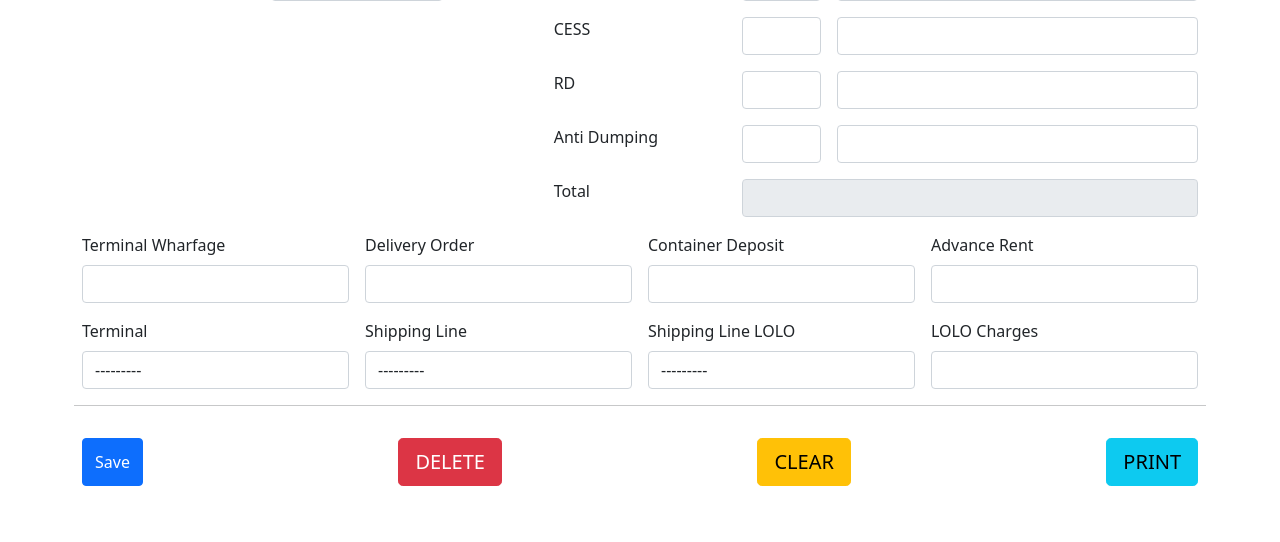
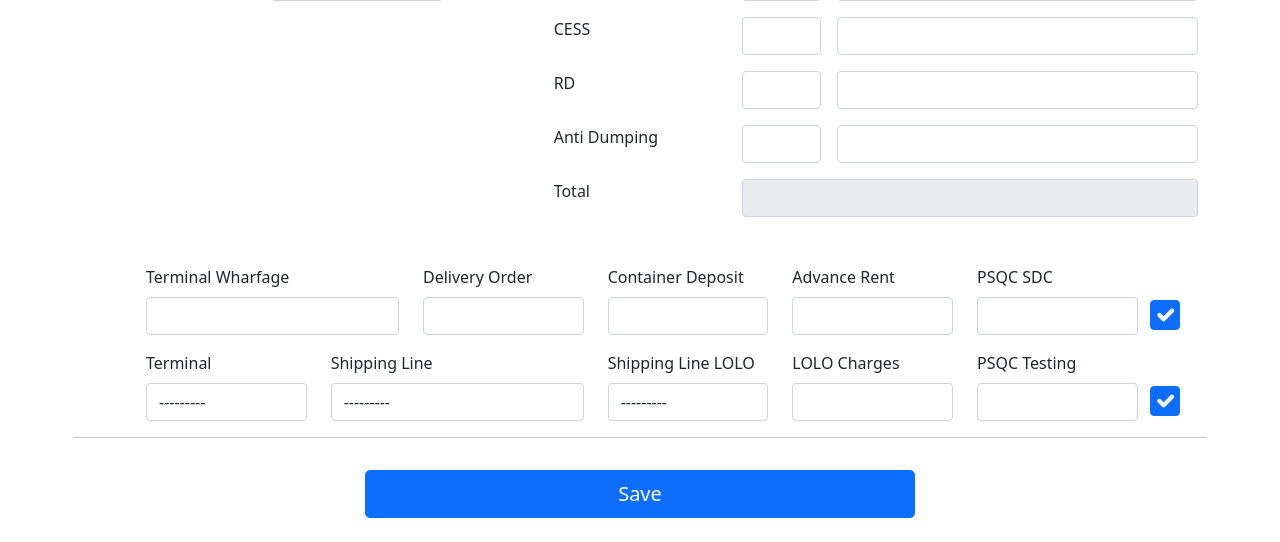
Before and after one commit to rizwanweb/FaithSoftware-V-0.1, a Django app: page /jobs/create_pid/ in a window 1280 px wide. Shown: the part 853-1395 px from the top of the page. Before the commit the page ends 1339 px from the top, so only its background shows below. Run offline with Django 3.2, Linux system fonts and the light colour scheme; the visitor is signed in with stand-in values (Sample User, id 1); data that the repository does not hold is empty; some libraries are stand-ins or nearby versions.

Commit message:
upgrading pid and job screen

```diff
--- a/jobs/models.py
+++ b/jobs/models.py
@@ -62,6 +62,10 @@ class Job(models.Model):
     shipping = models.ForeignKey(ShippingLine, on_delete=models.CASCADE)
     lolo = models.ForeignKey(LOLO, on_delete=models.CASCADE, null=True, blank=True)
     faithCheck = models.IntegerField(null=True, blank=True)
+    psqcaSDC = models.IntegerField(null=True, blank=True)
+    showSDC = models.BooleanField(default=False)
+    psqcaTesting = models.IntegerField(null=True, blank=True)
+    showTesting = models.BooleanField(default=True)
 
     billed = models.BooleanField(default=False)
 
@@ -130,6 +134,10 @@ class PID(models.Model):
     shipping = models.ForeignKey(ShippingLine, on_delete=models.CASCADE)
     lolo = models.ForeignKey(LOLO, on_delete=models.CASCADE, null=True, blank=True)
     faithCheck = models.IntegerField(null=True, blank=True)
+    psqcaSDC = models.IntegerField(null=True, blank=True)
+    showSDC = models.BooleanField(default=True)
+    psqcaTesting = models.IntegerField(null=True, blank=True)
+    showTesting = models.BooleanField(default=True)
 
     billed = models.BooleanField(default=False)
 
--- a/jobs/templates/jobs/create_pid.html
+++ b/jobs/templates/jobs/create_pid.html
@@ -7,6 +7,15 @@
 
 
 {% block content %}
+
+<style>
+  .big-checkbox {
+    width: 30px;
+    height: 30px;
+    margin-top: 35px;
+  }
+</style>
+
 
 <br>
 <div class="form-group">
@@ -116,7 +125,7 @@
 
     <div class="col-2">
       <label for="id_exRate" class="form-label">Exchange Rate</label>
-      {% render_field form.exRate class="form-control"%}
+      {% render_field form.exRate|attr:"onfocusout:setPSQCA(this)" class="form-control"%}
     </div>
 
     <div class="col-4">
@@ -259,33 +268,47 @@
     </div>
 
     <div class="col-sm-5">
-      {% render_field form.total|attr:"readonly" class="form-control"%}
+      {% render_field form.total|attr:"readonly" class="form-control text-end"%}
+    </div>
+
+
+    <div class="row mt-5 mx-5">
+      <div class="col-3">
+        <label for="id_terminal" class="form-label">Terminal Wharfage</label>
+        {% render_field form.terminalCharges class="form-control text-end"%}
+      </div>
+
+      <div class="col-2">
+        <label for="id_do" class="form-label">Delivery Order</label>
+        {% render_field form.do class="form-control text-end"%}
+      </div>
+
+      <div class="col-2">
+        <label for="id_lolo" class="form-label">Container Deposit</label>
+        {% render_field form.deposit class="form-control text-end"%}
+      </div>
+
+      <div class="col-2">
+        <label for="id_lolo" class="form-label">Advance Rent</label>
+        {% render_field form.advanceRent class="form-control text-end"%}
+      </div>
+
+      <div class="col-2">
+        <label class="form-label">PSQC SDC</label>
+        {% render_field form.psqcaSDC class="form-control text-end"%}
+      </div>
+      <div class="col-sm-1 form-check">
+        {% render_field form.showSDC|attr:"type:checkbox" class="form-check-input big-checkbox" %}
+      </div>
     </div>
 
 
 
-    <div class="col-3">
-      <label for="id_terminal" class="form-label">Terminal Wharfage</label>
-      {% render_field form.terminalCharges class="form-control"%}
-    </div>
-
-    <div class="col-3">
-      <label for="id_do" class="form-label">Delivery Order</label>
-      {% render_field form.do class="form-control"%}
-    </div>
-
-    <div class="col-3">
-      <label for="id_lolo" class="form-label">Container Deposit</label>
-      {% render_field form.deposit class="form-control"%}
-    </div>
-
-    <div class="col-3">
-      <label for="id_lolo" class="form-label">Advance Rent</label>
-      {% render_field form.advanceRent class="form-control"%}
-    </div>
 
 
-    <div class="col-3">
+    <div class="row mt-3 mx-5">
+
+      <div class="col-2">
         <label for="id_do" class="form-label">Terminal</label>
         {% render_field form.terminal class="form-control"%}
       </div>
@@ -295,27 +318,64 @@
         {% render_field form.shipping class="form-control"%}
       </div>
 
-    <div class="col-3">
+      <div class="col-2">
         <label for="id_lolo" class="form-label">Shipping Line LOLO</label>
         {% render_field form.lolo class="form-control"%}
       </div>
 
-    <div class="col-3">
+      <div class="col-2">
         <label for="id_lolo" class="form-label">LOLO Charges</label>
-      {% render_field form.loloCharges class="form-control"%}
+        {% render_field form.loloCharges class="form-control text-end"%}
       </div>
 
-    <hr>
-    <div class="d-flex justify-content-between">
-      <input class="btn btn-primary btn-outline" type="submit" value="Save">
-      <a href="" class="btn btn-danger btn-lg" type="">DELETE</a>
-      <a href="" class="btn btn-warning btn-lg" type="">CLEAR</a>
-      <a href="" class="btn btn-info btn-lg" type="">PRINT</a>
+      <div class="col-2">
+        <label class="form-label">PSQC Testing</label>
+        {% render_field form.psqcaTesting class="form-control text-end"%}
       </div>
 
+      <div class="col-1 form-check">
+
+        {% render_field form.showTesting|attr:"type:checkbox" class="form-check-input big-checkbox" %}
+      </div>
+    </div>
+    <hr>
+    <div class="d-grid gap-2 col-6 mx-auto">
+      <button class="btn btn-lg btn-primary" type="submit">Save</button>
+    </div>
   </form>
+</div>
+<br>
 
-</div>
+<script>
+  function setPSQCA(i){
+    //const item = i.options[i.selectedIndex].text;
+    let e = document.getElementById("id_item")
+    var item = e.options[e.selectedIndex].text;
+    console.log(item)
+    if (item === "R.B.D PALM OLIEN" || item === "ELECTROLYTIC TIN PLATE" || item === "R.B.D COCONUT OIL"){
+
+
+      let invoice = parseInt(document.getElementById("id_importValueUSD").value)
+      let exRate = parseInt(document.getElementById("id_exRate").value)
+
+      psqca = Math.round((invoice * exRate ) * 0.001 + (11300));
+      if (psqca < 16000){
+        document.getElementById("id_psqcaSDC").value = 16000;
+      }
+      else {
+        document.getElementById("id_psqcaSDC").value = psqca;
+      }
+
+    }
+    else {
+
+      document.getElementById("id_psqcaSDC").value = null;
+    }
+
+  }
+</script>
+
+
 
 <script src="{% static 'js/jquery.js' %}"></script>
 <script src="{% static 'js/dutycalculation.js' %}"></script>
--- a/static/js/dutycalculation.js
+++ b/static/js/dutycalculation.js
@@ -115,11 +115,7 @@ $(document).ready(function () {
 
     //document.getElementById('#id_total').value = total + 26;
 
-    $("#id_total").val(parseInt(total));
-
   });
 
 
-
-
 });
```
Also changed, not shown: jobs/templates/jobs/create_job.html (+20 -5 lines), static/js/pidcalculation.js (deleted, +0 -26 lines), jobs/migrations/0026_auto_20220111_1424.py (added), jobs/migrations/0027_rename_psqctesting_pid_psqcatesting.py (added), jobs/migrations/0028_rename_psqctesting_job_psqcatesting.py (added), jobs/migrations/0029_auto_20220111_1644.py (added), jobs/migrations/0030_auto_20220111_1710.py (added). Lines whose indentation alone changed are shown as unchanged.
